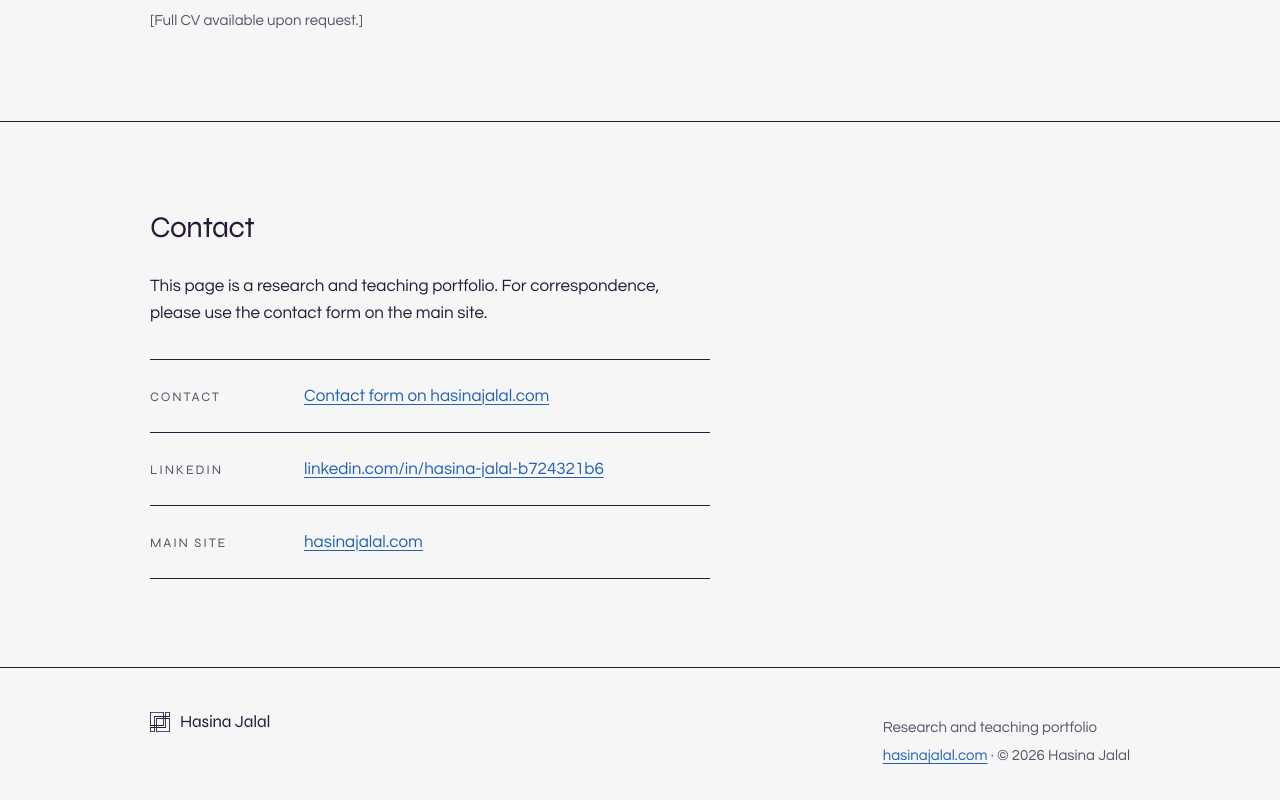
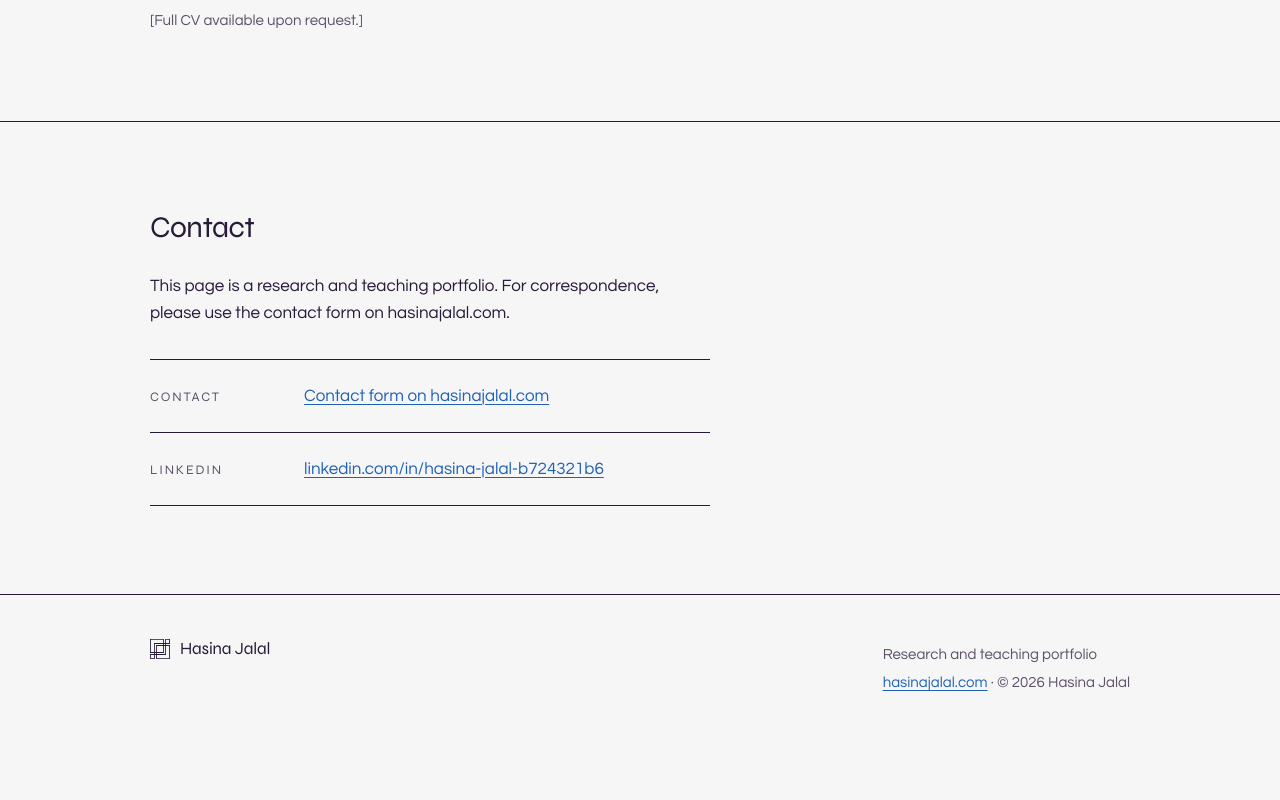
Before and after one commit to hasinajalal/hasinajalal.github.io, a plain HTML site: page index.html in a window 1280 px wide. Shown: the part 6990-7790 px from the top of the page. After the commit the page ends 7749 px from the top, so only its background shows below. Drawn offline with Linux system fonts and the light colour scheme.

Commit message:
contact: remove duplicate main-site row

```diff
--- a/index.html
+++ b/index.html
@@ -289,7 +289,7 @@
     <div class="band">
       <h2 class="section__title" id="contact-title">Contact</h2>
 
-      <p class="section__lead">This page is a research and teaching portfolio. For correspondence, please use the contact form on the main site.</p>
+      <p class="section__lead">This page is a research and teaching portfolio. For correspondence, please use the contact form on hasinajalal.com.</p>
 
       <ul class="contact-list" role="list">
         <li>
@@ -299,10 +299,6 @@
         <li>
           <span class="label">LinkedIn</span>
           <p><a href="https://www.linkedin.com/in/hasina-jalal-b724321b6/">linkedin.com/in/hasina-jalal-b724321b6</a></p>
-        </li>
-        <li>
-          <span class="label">Main site</span>
-          <p><a href="https://www.hasinajalal.com/">hasinajalal.com</a></p>
         </li>
       </ul>
     </div>
```
